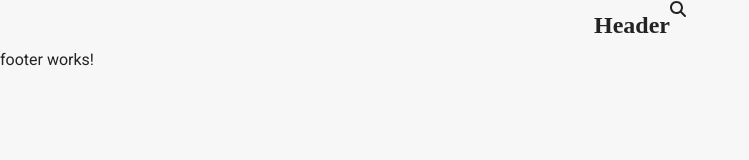
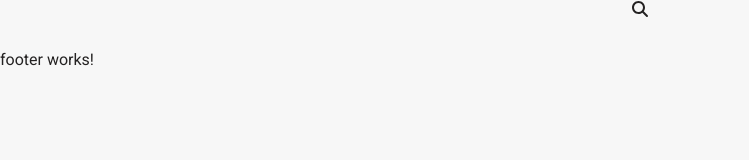
Before and after one commit to roberto-juniorjp/gen-coffee, an Angular app in the folder apps/frontend/: page / in a window 1280 px wide. Shown: the top 160 px of the page, without its empty margins (0-749 px from the left). Built offline with nearby package versions, Linux system fonts and the light colour scheme.

Commit message:
feat: initial header setup

```diff
--- a/apps/frontend/src/app/core/components/header/header.component.html
+++ b/apps/frontend/src/app/core/components/header/header.component.html
@@ -1,4 +1,3 @@
 <header>
-    <h2>Header</h2>
     <app-search-bar></app-search-bar>
 </header>
```
